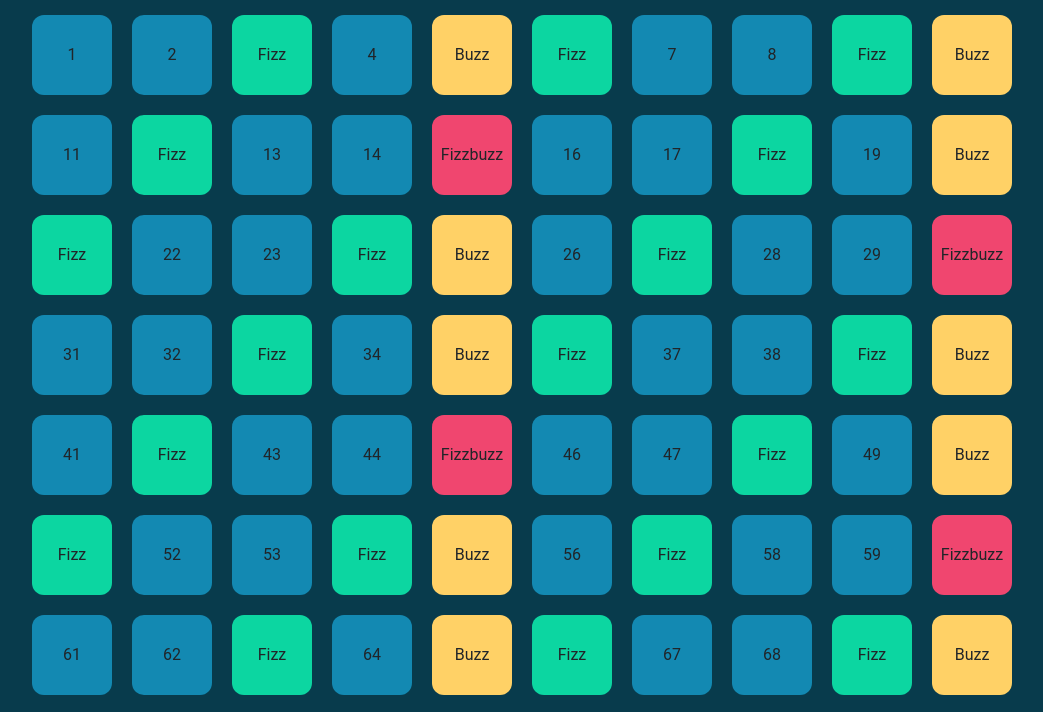
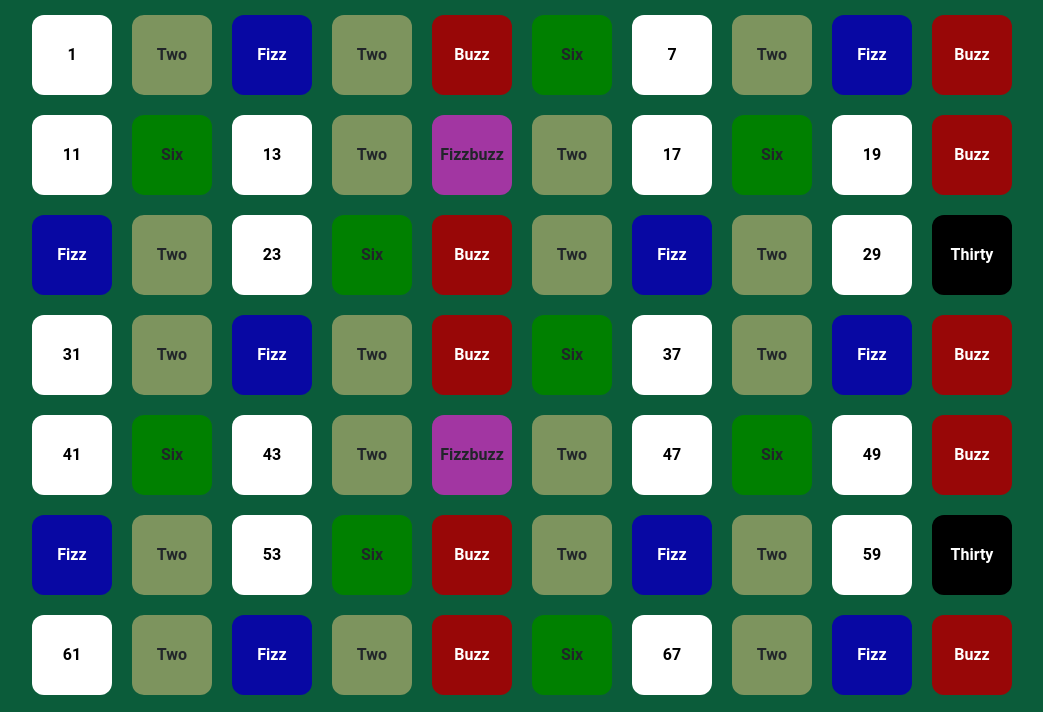
Before and after one commit to chiara1911/js-fizzbuzz, a plain HTML site: page index.html in a window 1280 px wide. Shown: the part 87-799 px from the top of the page, without its empty margins (118-1161 px from the left). Drawn offline with nearby package versions, Linux system fonts and the light colour scheme.

Commit message:
add another if and another color

```diff
--- a/css/style.css
+++ b/css/style.css
@@ -1,14 +1,14 @@
 :root {
 	--color-bg-body: #083b4c;
     --color-bg-blue: #1389b2;
-	--color-bg-fizz: #0cd6a1;
+	--color-bg-fizz: #4de1ba;
 	--color-bg-buzz: #ffd166;
 	--color-bg-fizzbuzz: #f0466f;
 
 }
 body{
     font-family: 'Roboto', sans-serif;
-    background-color: var(--color-bg-body);
+    background-color: rgb(11, 92, 58);
 }
 #boxWrapper{
     width: 1000px;
@@ -23,25 +23,42 @@ body{
     height: 80px;
     border-radius: 15%;
     margin: 10px;
-   display: flex;
-   flex-wrap: wrap;
-   justify-content: center;
-   align-content: center;
+
 }
 
 
 .number{
-    background-color: var(--color-bg-blue);
+    background-color: white;
+    color: black;
 }
+
+/* divisibile x 2 */
+.two{
+    background-color: rgba(172, 172, 108, 0.715);
+}
+
 /* divisibile x 3 */
 .fizz{
-    background-color: var(--color-bg-fizz);
+    background-color: rgb(8, 8, 163);
+    color: white;
 }
 /* divisibile x  5 */
 .buzz{
-    background-color: var(--color-bg-buzz);
+    background-color: rgb(152, 7, 7);
+    color: white;
 }
 /* divisibile x 3 e 5 */
 .fizzbuzz{
-    background-color: var(--color-bg-fizzbuzz);
+    background-color: rgb(162, 54, 162);
 }
+/* divisibile x 2 e 3 */
+.six{
+    background-color: green;
+}
+
+/* divisibile x 2, 3 e 5 */
+
+.thirty{
+    background-color: black;
+    color: white;
+}
--- a/js/script.js
+++ b/js/script.js
@@ -9,25 +9,44 @@ for (let i = 1; i < 101; i++) {
     let bgBox;
     const boxEl = document.createElement('div');
 
+    // divisibile per 2, 3 e 5
+    if (i % 2 === 0 && i % 3 === 0 && i % 5 === 0) {
+        bgBox = 'thirty';
+        boxEl.innerHTML = ' Thirty';
+
+        // divisibile per 2 e 3
+    } else if (i % 2 === 0 && i % 3 === 0) {
+        bgBox = 'six';
+        boxEl.innerHTML = ' Six';
+
         // se divisibile per 3 e 5
-    if (i % 3 === 0 && i % 5 === 0) {
+    } else if (i % 3 === 0 && i % 5 === 0) {
 
-        bgBox = 'fizzbuzz' ;
+        bgBox = 'fizzbuzz';
         boxEl.innerHTML = ' Fizzbuzz';
+
+        // se divisibile per 5
     } else if (i % 5 === 0) {
 
         bgBox = 'buzz';
         boxEl.innerHTML = ' Buzz';
+
+        // se divisibile per 3
     } else if (i % 3 === 0) {
 
         bgBox = 'fizz';
         boxEl.innerHTML = ' Fizz';
-
-    } else {
+// divisibile per 2
+    } else if (i % 2 === 0) {
+        bgBox = 'two';
+        boxEl.innerHTML = ' Two';
+    }
+    //numero senza divisori
+    else {
         bgBox = 'number';
         boxEl.innerHTML = i;
     }
-    boxEl.className = `box ${bgBox}`;
+    boxEl.className = `box ${bgBox} d-flex justify-content-center align-items-center fw-semibold`;
     wrapperEl.append(boxEl);
 
 
```
Also changed, not shown: index.html (+1 -1 lines). Lines whose indentation alone changed are shown as unchanged.
